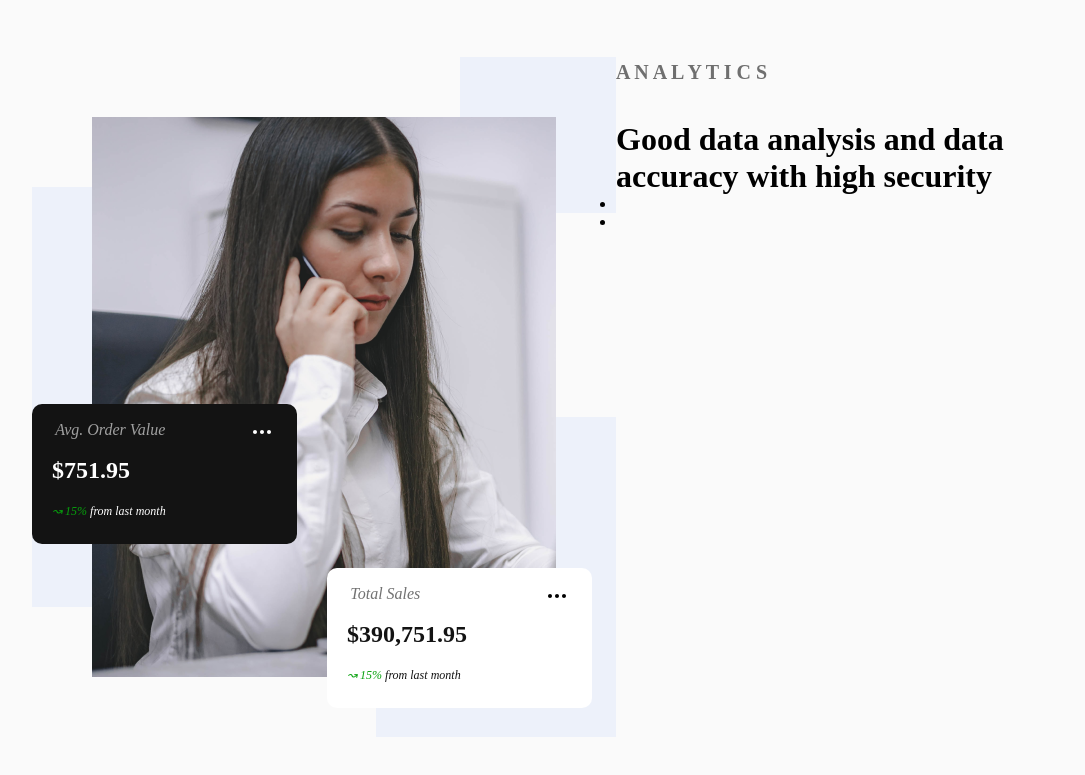
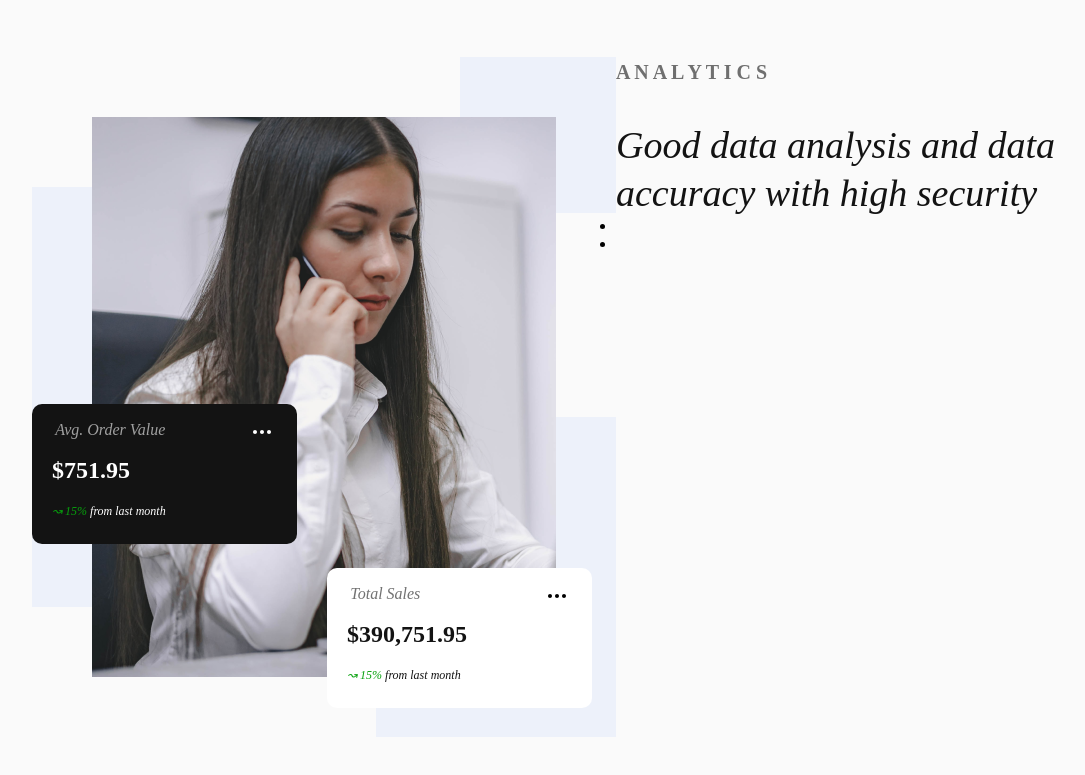
Before and after one commit to jordanssentamu/selesmen-Managementpage, a plain HTML site: page index.html in a window 1280 px wide. Shown: the part 1637-2412 px from the top of the page, without its empty margins (68-1153 px from the left). Drawn offline with Linux system fonts and the light colour scheme.

Commit message:
add font size style weight line height and color to it

```diff
--- a/css/main.css
+++ b/css/main.css
@@ -316,3 +316,12 @@
   color: rgba(19, 19, 19, 0.6);
   margin-bottom: 32px;
 }
+.main-section-platform-moredetails-wrapper-main--heading {
+  height: 96px;
+  width: 489px;
+  font-size: 38px;
+  font-style: italic;
+  font-weight: 400;
+  line-height: 48px;
+  color: rgba(19, 19, 19, 1);
+}
```
